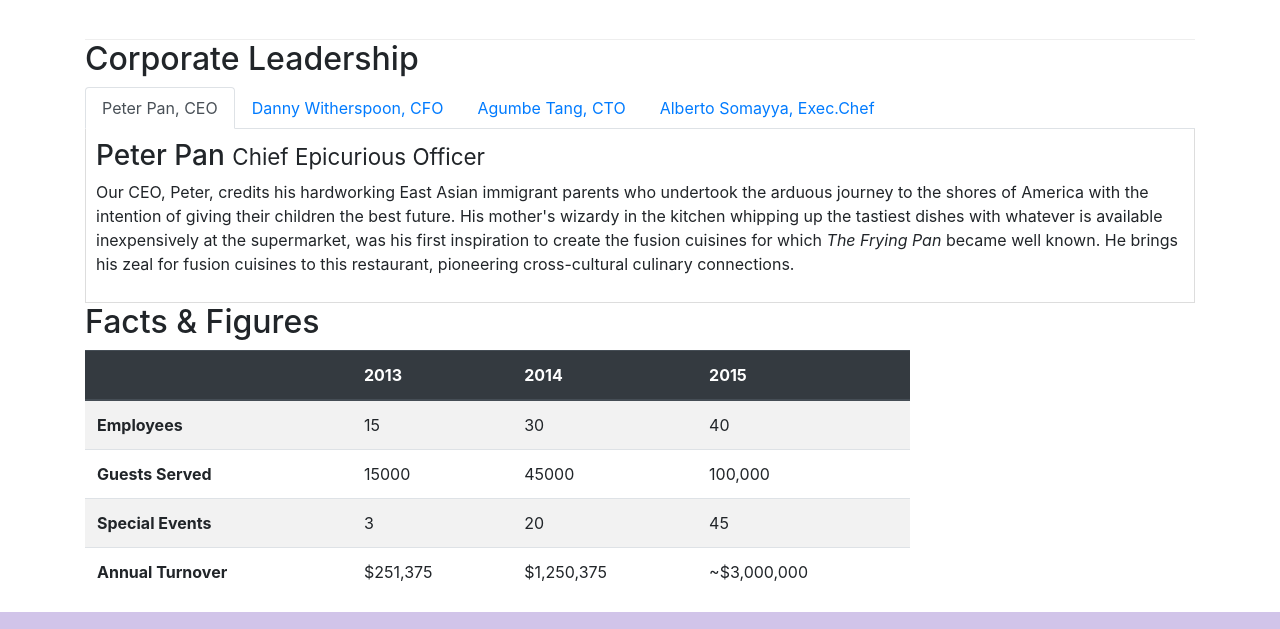
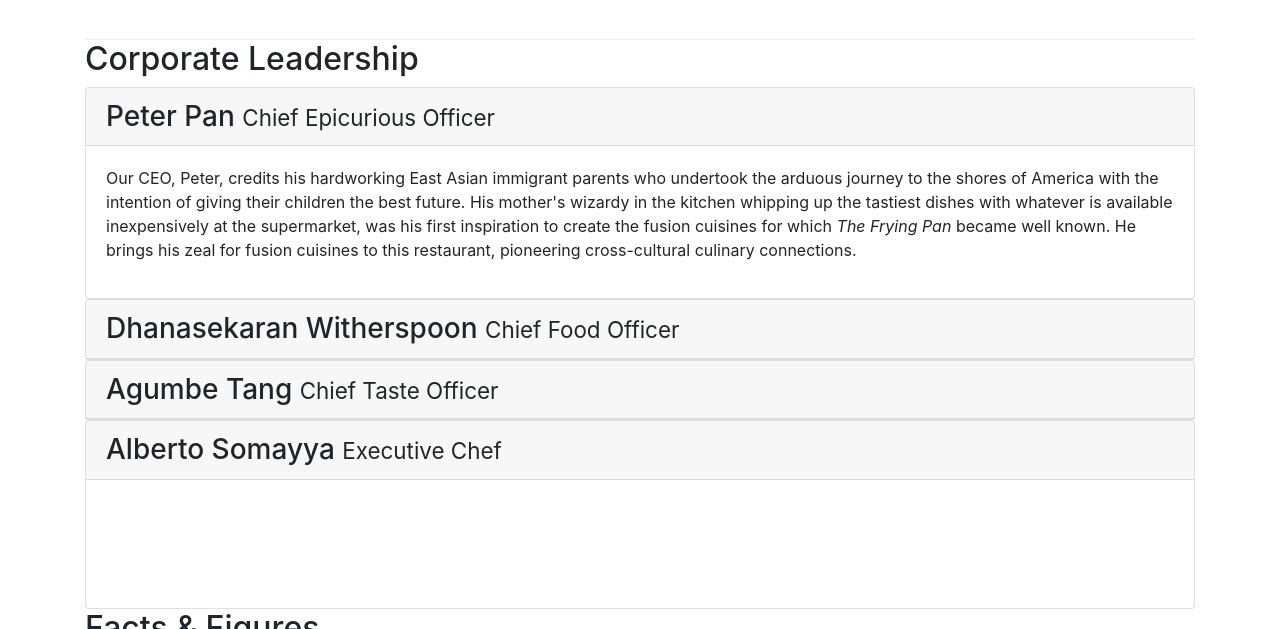
Before and after one commit to sachinkumar1997/bootstrap_work, a website: page aboutus.html in a window 1280 px wide. Shown: the part 921-1550 px from the top of the page. Drawn offline with nearby package versions, Linux system fonts and the light colour scheme.

Commit message:
accordion

```diff
--- a/aboutus.html
+++ b/aboutus.html
@@ -102,37 +102,65 @@
             <div class="col-12 col-sm-12">
                 <h2>Corporate Leadership</h2>
 
-                <ul class="nav nav-tabs">
-                    <li class="nav-item">
-                        <a class="nav-link active" href="#peter" role="tab" data-toggle="tab">Peter Pan, CEO</a>
-                    </li>
-                    <li class="nav-item">
-                        <a class="nav-link " href="#danny" role="tab" data-toggle="tab">Danny Witherspoon, CFO</a>
-                    </li>
-                    <li class="nav-item">
-                        <a class="nav-link " href="#agumbe" role="tab" data-toggle="tab">Agumbe Tang, CTO</a>
-                    </li>
-                    <li class="nav-item">
-                        <a class="nav-link " href="#alberto" role="tab" data-toggle="tab">Alberto Somayya, Exec.Chef</a>
-                    </li>
-                </ul>
-                <div class="tab-content">
-                    <div role="tabpanel" class="tab-pane fade show active" id="peter">
-                        <h3>Peter Pan <small>Chief Epicurious Officer</small></h3>
-                        <p class="d-none d-sm-block">Our CEO, Peter, credits his hardworking East Asian immigrant parents who undertook the arduous journey to the shores of America with the intention of giving their children the best future. His mother's wizardy in the kitchen whipping up the tastiest dishes with whatever is available inexpensively at the supermarket, was his first inspiration to create the fusion cuisines for which <em>The Frying Pan</em> became well known. He brings his zeal for fusion cuisines to this restaurant, pioneering cross-cultural culinary connections.</p>
+
+
+                <div id="accordion">
+                    <div class="card">
+                       <div class="card-header" role="tab" id="peterhead">
+                             <h3 class="mb-0">
+                                 <a data-toggle="collapse" data-target="#peter">
+                                    Peter Pan <small>Chief Epicurious Officer</small>
+                                 </a>
+                            </h3>
+                       </div>
+                        <div role="tabpanel" class="collapse show " id="peter" data-parent="#accordion">
+                           <div class="card-body">
+                                <p class="d-none d-sm-block">Our CEO, Peter, credits his hardworking East Asian immigrant parents who undertook the arduous journey to the shores of America with the intention of giving their children the best future. His mother's wizardy in the kitchen whipping up the tastiest dishes with whatever is available inexpensively at the supermarket, was his first inspiration to create the fusion cuisines for which <em>The Frying Pan</em> became well known. He brings his zeal for fusion cuisines to this restaurant, pioneering cross-cultural culinary connections.</p>
+                           </div>
+                        </div>
                     </div>
-                    <div role="tabpanel" class="tab-pane fade" id="danny">
-                        <h3>Dhanasekaran Witherspoon <small>Chief Food Officer</small></h3>
-                        <p class="d-none d-sm-block">Our CFO, Danny, as he is affectionately referred to by his colleagues, comes from a long established family tradition in farming and produce. His experiences growing up on a farm in the Australian outback gave him great appreciation for varieties of food sources. As he puts it in his own words, <em>Everything that runs, wins, and everything that stays, pays!</em></p>
+
+                    <div class="card">
+                        <div class="card-header" role="tab" id="dannyhead">
+                                <h3 class="mb-0">
+                                    <a data-toggle="collapse" data-target="#danny">
+                                        Dhanasekaran Witherspoon <small>Chief Food Officer</small>
+                                    </a>
+                                </h3>
+                         </div>
+                        <div  class="collapse" id="danny" data-parent="#accordion">
+                                <div class="card-body">
+                                    <p class="d-none d-sm-block">Our CFO, Danny, as he is affectionately referred to by his colleagues, comes from a long established family tradition in farming and produce. His experiences growing up on a farm in the Australian outback gave him great appreciation for varieties of food sources. As he puts it in his own words, <em>Everything that runs, wins, and everything that stays, pays!</em></p>
+                                </div>
+                         </div>
                     </div>
-                    <div role="tabpanel" class="tab-pane fade" id="agumbe">
-                        <h3>Agumbe Tang <small>Chief Taste Officer</small></h3>
-                        <p class="d-none d-sm-block">Blessed with the most discerning gustatory sense, Agumbe, our CTO, personally ensures that every dish that we serve meets his exacting tastes. Our chefs dread the tongue lashing that ensues if their dish does not meet his exacting standards. He lives by his motto, <em>You click only if you survive my lick.</em></p>
+
+                    <div class="card">
+                        <div class="card-header" id="agumbehead">
+                            <h3 class="mb-0">
+                                <a" data-toggle="collapse" data-target="#agumbe" >Agumbe Tang <small>Chief Taste Officer</small></a>
+                            </h3>
+                        </div>
+                        <div class="collapse" id="agumbe" data-parent="#accordion">
+                            <p class="d-none d-sm-block">Blessed with the most discerning gustatory sense, Agumbe, our CTO, personally ensures that every dish that we serve meets his exacting tastes. Our chefs dread the tongue lashing that ensues if their dish does not meet his exacting standards. He lives by his motto, <em>You click only if you survive my lick.</em></p>
+                        </div>
                     </div>
-                    <div role="tabpanel" class="tab-pane fade" id="alberto">
-                        <h3>Alberto Somayya <small>Executive Chef</small></h3>
-                        <p class="d-none d-sm-block">Award winning three-star Michelin chef with wide International experience having worked closely with whos-who in the culinary world, he specializes in creating mouthwatering Indo-Italian fusion experiences. He says, <em>Put together the cuisines from the two craziest cultures, and you get a winning hit! Amma Mia!</em></p>
+
+                    <div class="card">
+                        <div class="card-header" id="albertoheader">
+                            <h3 class="mb-0">
+                                <a data-toggle="collapse" data-target="#alberto">
+                                    Alberto Somayya <small>Executive Chef</small>
+                                </a>
+                            </h3>
+                        </div>
+                        <div role="tabpanel" class="tab-pane fade" id="alberto">
+                            <div class="card-body">
+                                <p class="d-none d-sm-block">Award winning three-star Michelin chef with wide International experience having worked closely with whos-who in the culinary world, he specializes in creating mouthwatering Indo-Italian fusion experiences. He says, <em>Put together the cuisines from the two craziest cultures, and you get a winning hit! Amma Mia!</em></p>
+                            </div>
+                        </div>
                     </div>
+
                 </div>
 
             </div>
```
